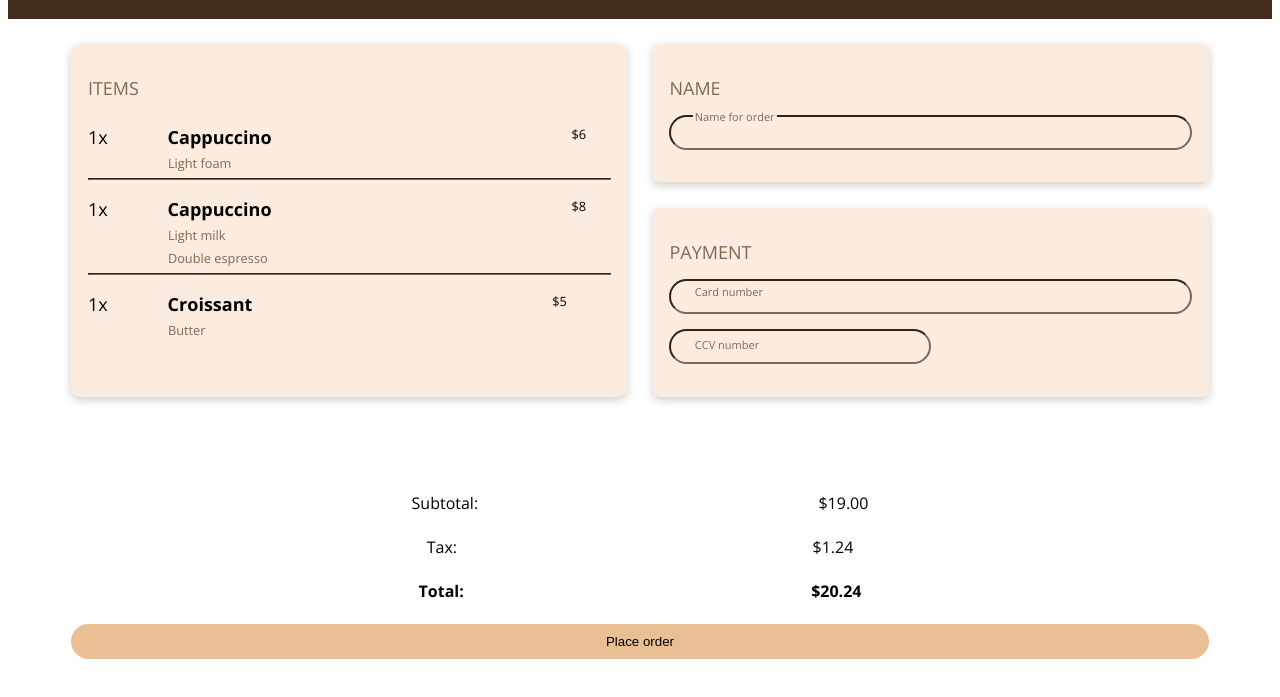
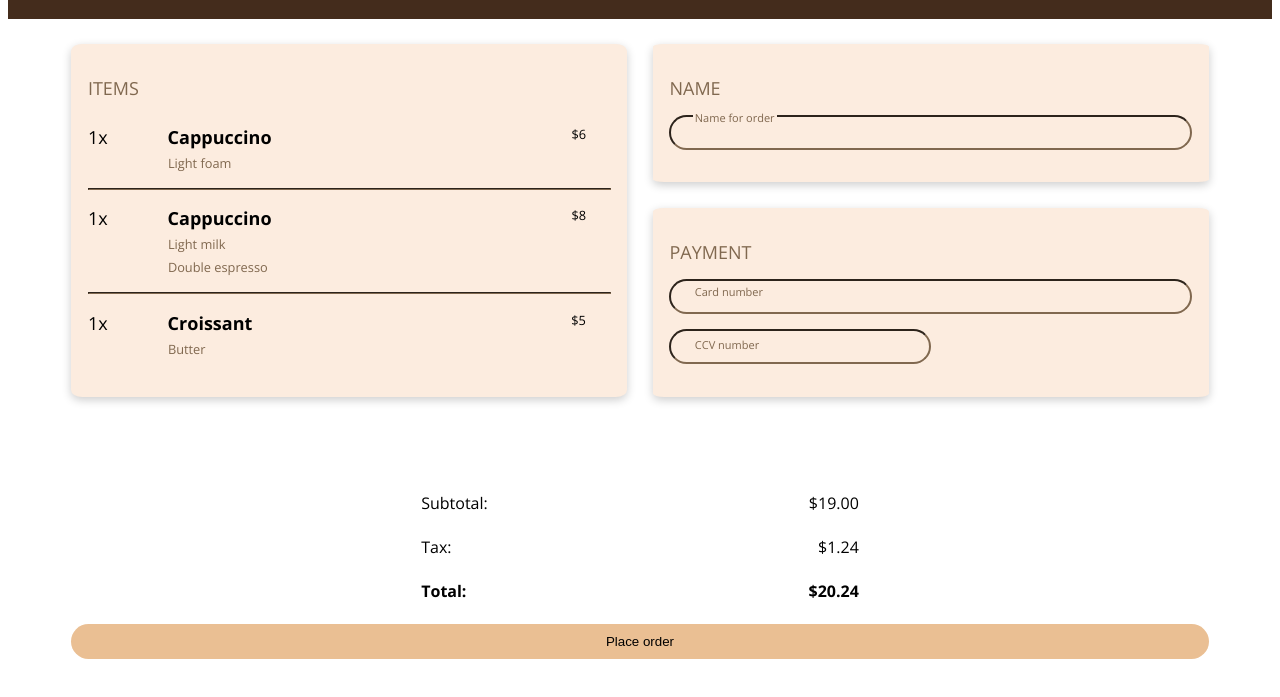
Before and after one commit to jameerowe/coffeemasters, a plain HTML site: page index.html in a window 1280 px wide. Shown: the part 75-772 px from the top of the page. Drawn offline with nearby package versions, Linux system fonts and the light colour scheme.

Commit message:
Add files via upload
last commit before checking Brian's solution videos

```diff
--- a/index.html
+++ b/index.html
@@ -31,7 +31,7 @@
                 <div class="add-on">Light milk</div>
                 <div class="add-on">Double espresso</div>
                 <hr>
-            <div class="menu-item"><div class="amount">1x</div> <div class="item-name">Croissant</div> <div class="price">$5</div></div>
+            <div class="menu-item"><div class="amount">1x</div> <div class="item-name">Croissant</div> <div class="price five">$5</div></div>
                 <div class="add-on">Butter</div>
             </div>
 
--- a/styles.css
+++ b/styles.css
@@ -6,7 +6,7 @@
     display: flex;
     flex-direction: column;
     align-items: center;
-    font-family: Open Sans, sans serif;
+    font-family: "Open Sans", sans serif;
   }
 
   img {
@@ -46,6 +46,7 @@
 
   .box-items {
     display: flex;
+    justify-content: space-between;
     width: 80%;
     padding: 50px;
     margin-top: 3%;
@@ -63,7 +64,9 @@
   hr {
     border-color: #80684f;
     border-width: 0.25px;
+    margin-top: 1.25em;
   }
+
   .amount {
     font-size: large;
   }
@@ -76,6 +79,10 @@
 
   .price {
     padding-left: 300px;
+  }
+
+  .five {
+    padding-left: 319px;
   }
 
   .add-on {
@@ -95,7 +102,7 @@
     font-size: 11px;
     position: absolute;
     left: 40px;
-    top: 65px;
+    top: 66px;
     padding: 0 2px;
   }
 
@@ -141,7 +148,9 @@
 
   .submit-line {
     display: flex;
-    justify-content: space-evenly;
+    justify-content: space-between;
+    margin-left: 350px;
+    margin-right: 350px;
   }
 
   .order-button {
```
